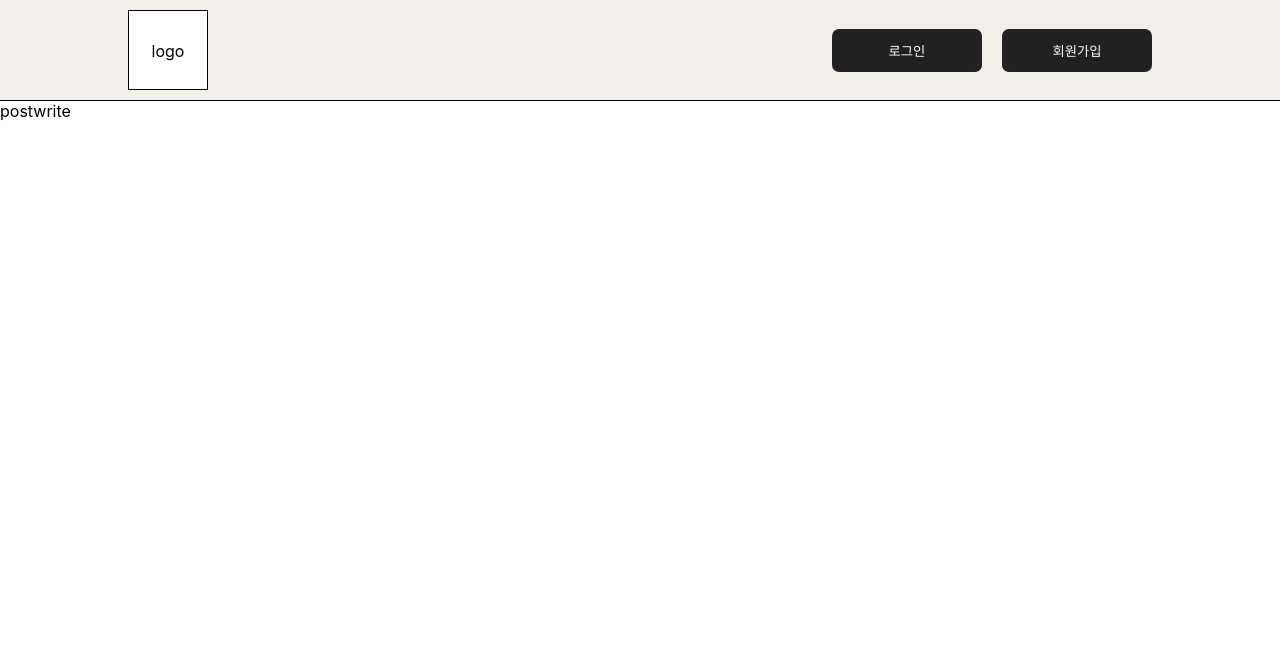
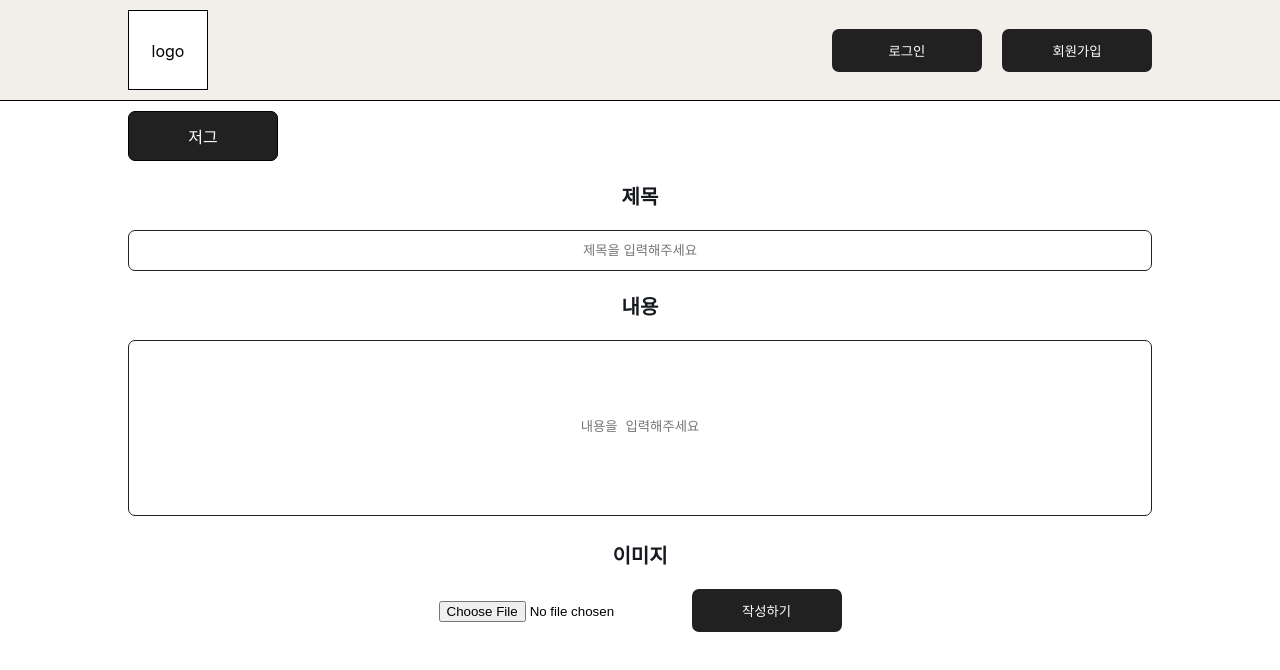
Before and after one commit to highjoon/Starcraft-Community-Frontend, a React (Create React App) app: page /write in a window 1280 px wide. Shown: the top 670 px of the page. Built offline with nearby package versions, Linux system fonts and the light colour scheme.

Commit message:
작성된 게시물 reducer 업로드

```diff
--- a/src/elements/Input.js
+++ b/src/elements/Input.js
@@ -2,10 +2,14 @@ import React from "react";
 import styled from "styled-components";
 
 const Input = (props) => {
-    const { label, placeholder, _onChange, type, multiLine, value, is_submit, onSubmit } = props;
+    const { width, borderRadius, label, placeholder, _onChange, type, multiLine, value, is_submit, onSubmit, is_file, _ref } = props;
+
+    if (is_file) {
+        return <FileUpload type="file"></FileUpload>;
+    }
 
     if (multiLine) {
-        return <ElTextarea rows={10} value={value} placeholder={placeholder} onChange={_onChange}></ElTextarea>;
+        return <ElTextarea rows={10} borderRadius={borderRadius} placeholder={placeholder} onChange={_onChange} ref={_ref} />;
     }
 
     return (
@@ -13,6 +17,8 @@ const Input = (props) => {
             {is_submit ? (
                 <ElInput
                     type={type}
+                    width={width}
+                    borderRadius={borderRadius}
                     placeholder={placeholder}
                     onChange={_onChange}
                     value={value}
@@ -21,9 +27,10 @@ const Input = (props) => {
                             onSubmit(e);
                         }
                     }}
+                    ref={_ref}
                 />
             ) : (
-                <ElInput type={type} placeholder={placeholder} onChange={_onChange} />
+                <ElInput type={type} width={width} borderRadius={borderRadius} placeholder={placeholder} onChange={_onChange} ref={_ref} />
             )}
         </React.Fragment>
     );
@@ -38,6 +45,8 @@ Input.defaultProps = {
     is_submit: false,
     onSubmit: () => {},
     _onChange: () => {},
+    width: "40%",
+    borderRadius: null,
 };
 
 const ElTextarea = styled.textarea`
@@ -45,6 +54,13 @@ const ElTextarea = styled.textarea`
     width: 100%;
     padding: 12px 4px;
     box-sizing: border-box;
+    resize: none;
+    ${(props) => (props.borderRadius ? `border-radius: ${props.borderRadius};` : "")}
+
+    &::placeholder {
+        text-align: center;
+        line-height: 150px;
+    }
 `;
 
 const ElInput = styled.input`
@@ -52,6 +68,22 @@ const ElInput = styled.input`
     width: 40%;
     padding: 12px 4px;
     box-sizing: border-box;
+    ${(props) => (props.width ? `width: ${props.width};` : "")}
+    ${(props) => (props.borderRadius ? `border-radius: ${props.borderRadius};` : "")}
+
+    &::placeholder {
+        text-align: center;
+    }
+`;
+
+const FileUpload = styled.input`
+    display: inline-block;
+    height: 40px;
+    padding: 0 10px;
+    vertical-align: middle;
+    border: 1px solid #dddddd;
+    width: 78%;
+    color: #999999;
 `;
 
 export default Input;
--- a/src/elements/Text.js
+++ b/src/elements/Text.js
@@ -6,11 +6,8 @@ const Text = (props) => {
 
     const styles = { bold: bold, color: color, size: size, margin };
 
-    return (
-    <P {...styles}>{children}</P>
-    )
+    return <P {...styles}>{children}</P>;
 };
-
 
 Text.defaultProps = {
     children: null,
@@ -27,5 +24,4 @@ const P = styled.p`
     ${(props) => (props.margin ? `margin: ${props.margin};` : "")}
 `;
 
-
 export default Text;
--- a/src/elements/index.js
+++ b/src/elements/index.js
@@ -1,3 +1,5 @@
 import Button from "./Button";
+import Input from "./Input";
+import Text from "./Text";
 
-export { Button };
+export { Button, Input, Text };
--- a/src/pages/PostWrite.js
+++ b/src/pages/PostWrite.js
@@ -1,12 +1,72 @@
-import React from "react";
+import React, { useState } from "react";
+import { useDispatch } from "react-redux";
 import styled from "styled-components";
+import { Input, Text, Button } from "../elements";
+import { actionCreators as postActions } from "../redux/modules/post";
 
 const PostWrite = (props) => {
+    const dispatch = useDispatch();
+    const title = React.useRef();
+    const content = React.useRef();
+    const fileInput = React.useRef();
+
+    const [imageDir, setImageDir] = React.useState("");
+
+    const selectFile = (e) => {
+        const reader = new FileReader();
+        const file = fileInput.current.files[0];
+        reader.readAsDataURL(file);
+        reader.onloadend = () => {
+            setImageDir(reader.result);
+        };
+    };
+
+    const createNewContens = () => {
+        const newTitle = title.current.value;
+        const newContent = content.current.value;
+        const newObj = {
+            title: newTitle,
+            content: newContent,
+            filePath: imageDir,
+        };
+        dispatch(postActions.addPost(newObj));
+        window.alert("작성 완료!");
+    };
+
     return (
         <React.Fragment>
-            <div>postwrite</div>
+            <Wrapper>
+                <Species>저그</Species>
+                <Text bold>제목</Text>
+                <Input type="text" width="100%" borderRadius="7px" placeholder="제목을 입력해주세요" _ref={title} />
+                <Text bold>내용</Text>
+                <Input multiLine type="text" borderRadius="7px" placeholder="내용을 입력해주세요" _ref={content} />
+                <Text bold>이미지</Text>
+                <input type="file" onChange={selectFile} ref={fileInput} />
+                <Button _onClick={createNewContens}>작성하기</Button>
+            </Wrapper>
         </React.Fragment>
     );
 };
 
+const Wrapper = styled.div`
+    width: 80%;
+    margin: 0 auto;
+    text-align: center;
+`;
+
+const Species = styled.div`
+    display: flex;
+    align-items: center;
+    justify-content: center;
+    width: 150px;
+    padding: 12px 0px;
+    border: 1px solid black;
+    border-radius: 7px;
+    background-color: #212121;
+    color: #ffffff;
+    margin-top: 10px;
+    margin-bottom: 10px;
+`;
+
 export default PostWrite;
--- a/src/redux/modules/post.js
+++ b/src/redux/modules/post.js
@@ -11,9 +11,9 @@ const initialState = {
     post: [],
     postList: [
         {
-            header: "저그",
+            categori: "저그",
             title: "제목",
-            src: "https://bnetcmsus-a.akamaihd.net/cms/blog_header/2g/2G4VZH5TIWJF1602720144046.jpg",
+            filePath: "https://bnetcmsus-a.akamaihd.net/cms/blog_header/2g/2G4VZH5TIWJF1602720144046.jpg",
         },
     ],
 };
```
Also changed, not shown: src/components/Post.js (line endings or trailing spaces).
